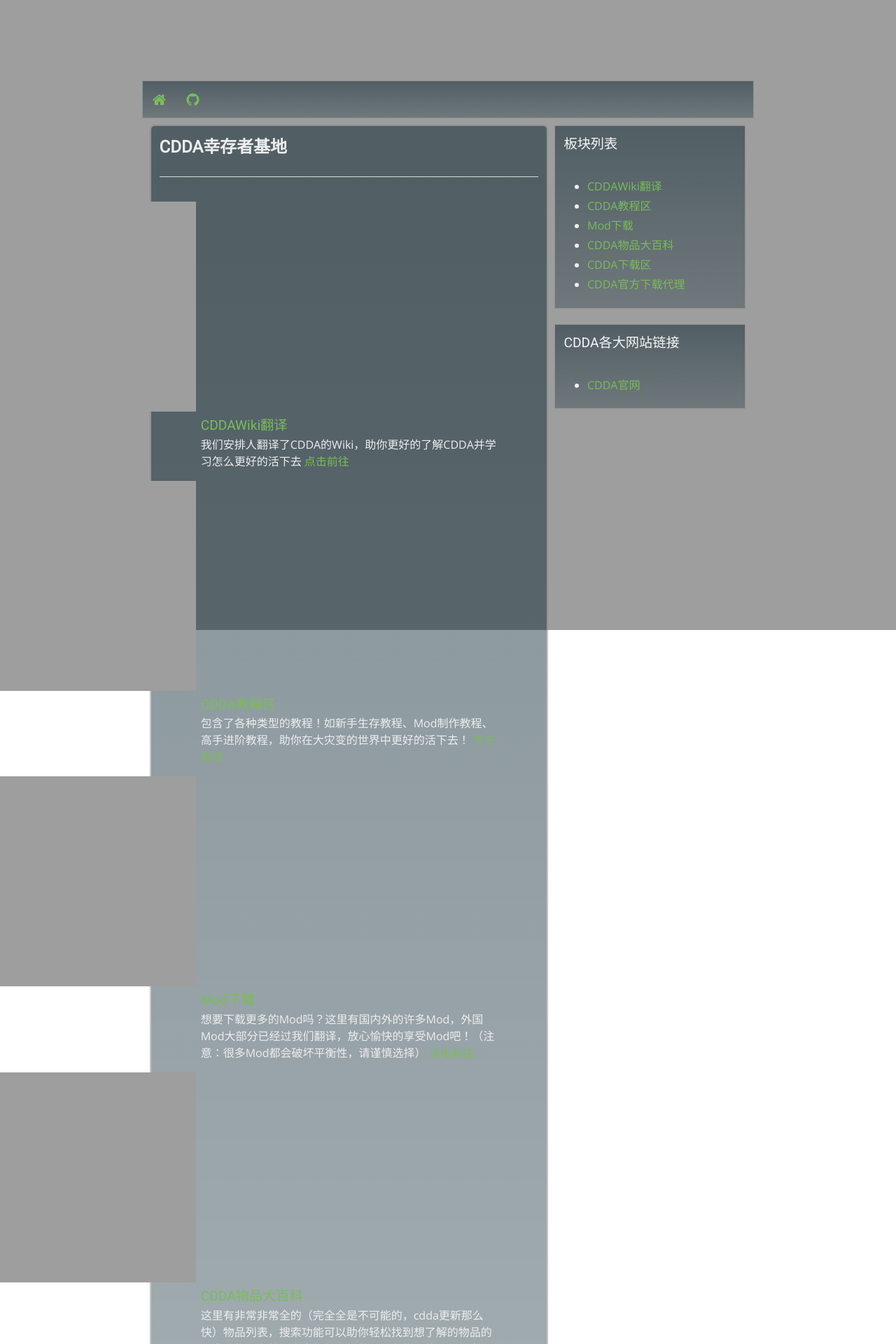
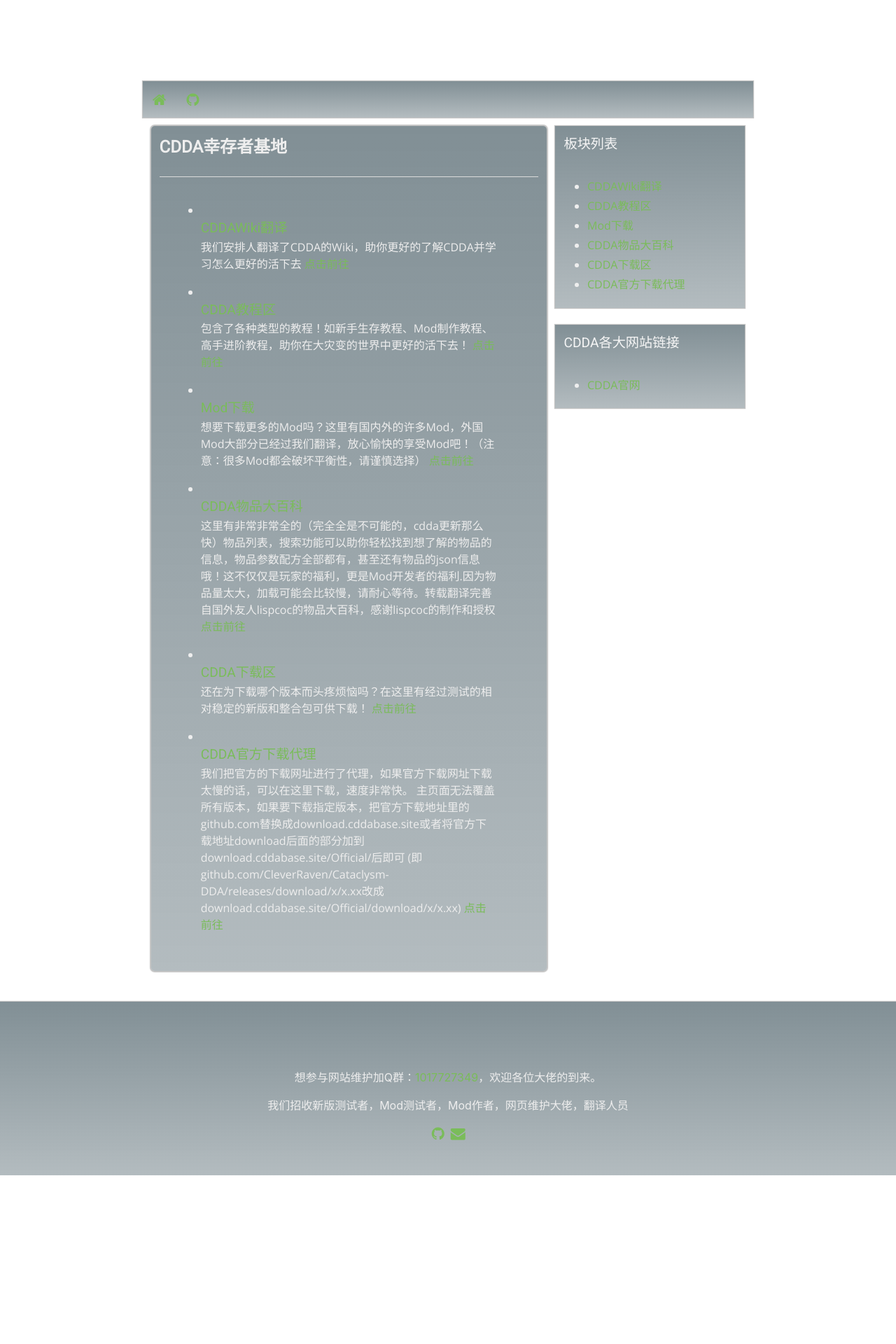
Before and after one commit to cdda-base/mainpage-cn, a Jekyll site: the page built from index.html, in a window 1280 px wide. Shown: the top 1920 px of the page at 70% size. Built offline with Jekyll 4.4.1, drawn with Linux system fonts in a browser that asks for light colours; the list of posts is cut into pages by our own code; comment, search, counter and statistics services are not loaded; after the commit the page ends 1679 px from its top, so only the background shows below that.

Commit message:
修复样式bug

```diff
--- a/assets/css/custom.css
+++ b/assets/css/custom.css
@@ -12,8 +12,8 @@
     font-style: normal;
 }
 :root{
-    --h:url("https://cddabase.site/Themes/assets/images/title.webp");
-    --bg:url("https://cddabase.site/Themes/assets/images/bg.webp");
+    --h:url({{ "/assets/images/title.webp" | relative_url }});
+    --bg:url({{ "/assets/images/bg.webp" | relative_url }});
     --lg:linear-gradient(to bottom,rgba(4, 32, 44, .5), rgba(4, 32, 44, .3));
 }
 a.nav-item {
@@ -144,7 +144,7 @@
     margin-bottom: 1em;
 }
 .posts>.post {
-    list-style:url("https://cddabase.site/Themes//assets/images/circle.webp");
+    list-style:url({{ "/assets/images/circle.webp" | relative_url }});
 }
 .nice-title {
     font-size: larger;
@@ -208,7 +208,7 @@
 html,
 body {
     max-width: 100%;
-    /* overflow-x: hidden; */
+    overflow-x: hidden;
 }
 
 /* Hotfix for lists being misaligned */
```
